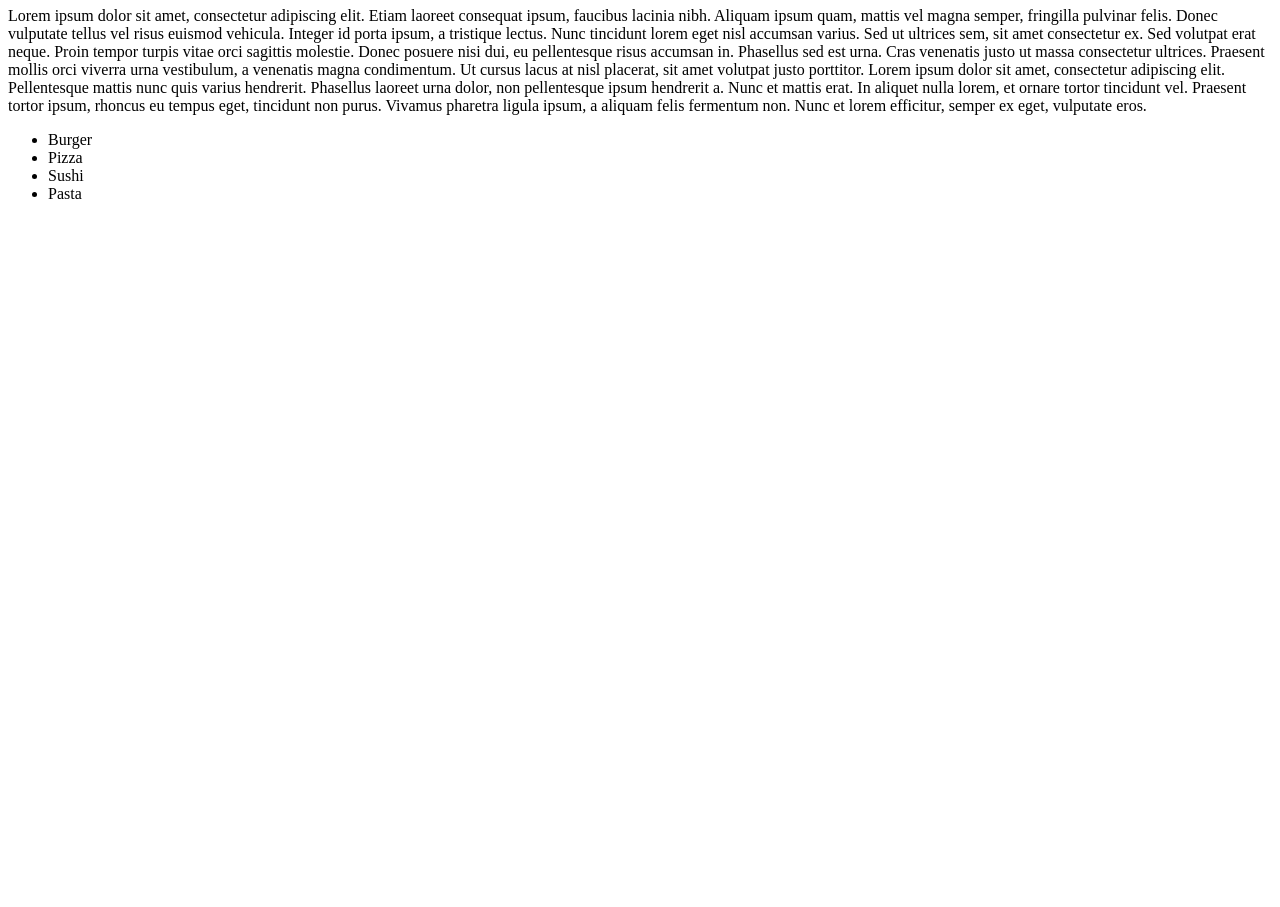
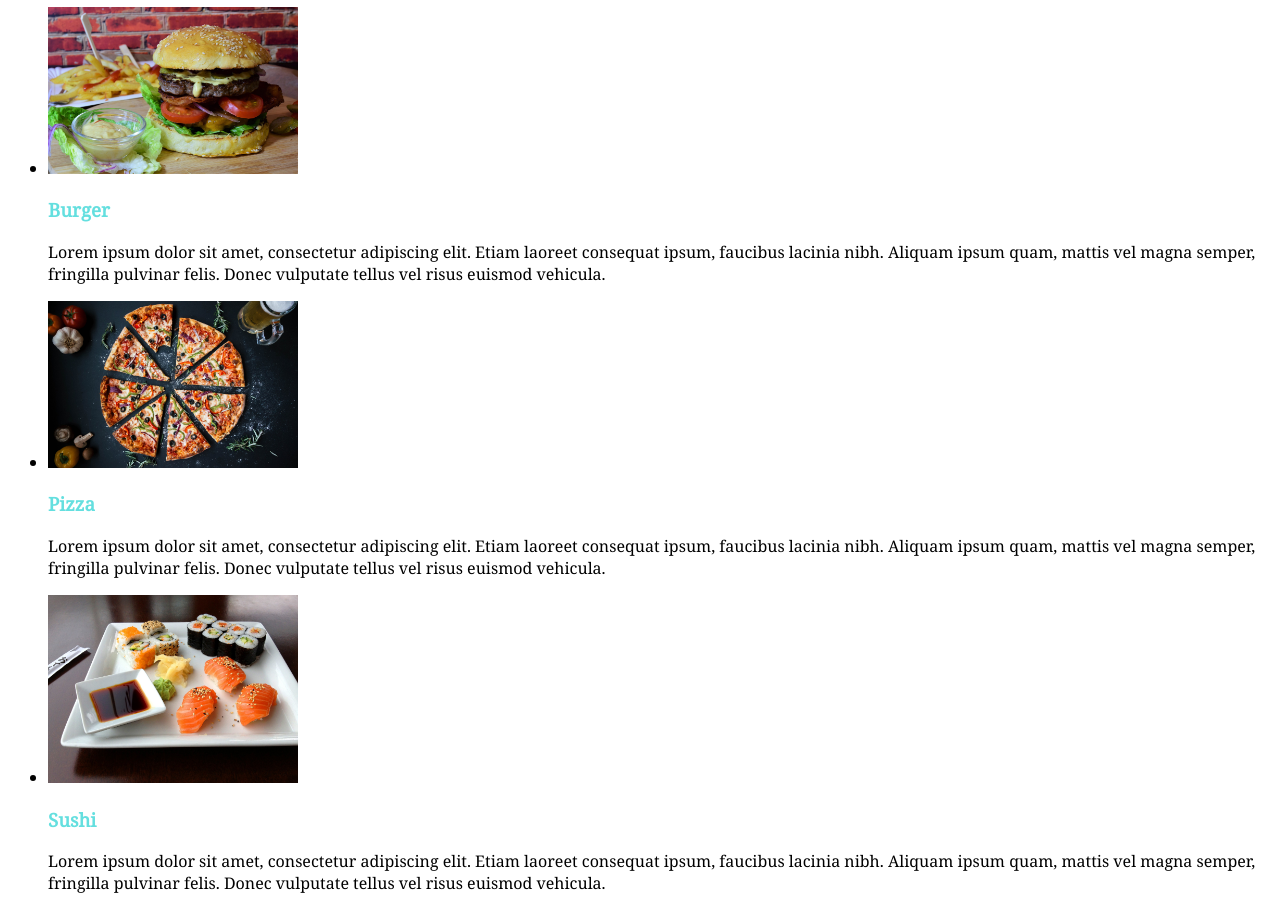
Before and after one commit to hudsonperls/Food_Blog, a plain HTML site: page Index.html in a window 1280 px wide. Shown: the part 73-980 px from the top of the page. Before the commit the page ends 800 px from the top, so only its background shows below. Drawn offline with Linux system fonts and the light colour scheme.

Commit message:
Transferring Files

```diff
--- a/Index.html
+++ b/Index.html
@@ -4,35 +4,32 @@
         <meta charset="UTF-8">
         <meta http-equiv="X-UA-Compatible" content="IE=edge">
         <meta name="viewport" content="width=device-width, initial-scale=1.0">
+        <link rel="stylesheet" href="style.css">
+        <link rel="preconnect" href="https://fonts.googleapis.com"><link rel="preconnect" href="https://fonts.gstatic.com" crossorigin><link href="https://fonts.googleapis.com/css2?family=Noto+Serif&display=swap" rel="stylesheet">
         <title>Food Blog</title>
     </head>
     <body>
         <h1>Food Blog</h1>
-        <p> Lorem ipsum dolor sit amet, consectetur adipiscing elit.
-        Etiam laoreet consequat ipsum, faucibus lacinia nibh.
-        Aliquam ipsum quam, mattis vel magna semper, fringilla pulvinar felis.
-        Donec vulputate tellus vel risus euismod vehicula.
-        Integer id porta ipsum, a tristique lectus.
-        Nunc tincidunt lorem eget nisl accumsan varius.
-        Sed ut ultrices sem, sit amet consectetur ex.
-        Sed volutpat erat neque.
-        Proin tempor turpis vitae orci sagittis molestie.
-        Donec posuere nisi dui, eu pellentesque risus accumsan in.
-        Phasellus sed est urna. Cras venenatis justo ut massa consectetur ultrices.
-        Praesent mollis orci viverra urna vestibulum, a venenatis magna condimentum.
-        Ut cursus lacus at nisl placerat, sit amet volutpat justo porttitor.
-        Lorem ipsum dolor sit amet, consectetur adipiscing elit.
-        Pellentesque mattis nunc quis varius hendrerit.
-        Phasellus laoreet urna dolor, non pellentesque ipsum hendrerit a. Nunc et mattis erat.
-        In aliquet nulla lorem, et ornare tortor tincidunt vel.
-        Praesent tortor ipsum, rhoncus eu tempus eget, tincidunt non purus.
-        Vivamus pharetra ligula ipsum, a aliquam felis fermentum non.
-        Nunc et lorem efficitur, semper ex eget, vulputate eros.</p>
+
         <ul>
-            <li>Burger</li>
-            <li>Pizza</li>
-            <li>Sushi</li>
-            <li>Pasta</li>
+            <li><img src="photos/burger.jpg" width = "250px"> <h3>Burger</h3> <p>Lorem ipsum dolor sit amet, consectetur adipiscing elit.
+                Etiam laoreet consequat ipsum, faucibus lacinia nibh.
+                Aliquam ipsum quam, mattis vel magna semper, fringilla pulvinar felis.
+                Donec vulputate tellus vel risus euismod vehicula.</p></li>
+            <li><img src="photos/pizza.jpg"  width = "250px"> <h3>Pizza</h3> <p>Lorem ipsum dolor sit amet, consectetur adipiscing elit.
+                Etiam laoreet consequat ipsum, faucibus lacinia nibh.
+                Aliquam ipsum quam, mattis vel magna semper, fringilla pulvinar felis.
+                Donec vulputate tellus vel risus euismod vehicula.</p></li>
+            <li><img src="photos/sushi.jpg"  width = "250px"> <h3>Sushi</h3> <p>Lorem ipsum dolor sit amet, consectetur adipiscing elit.
+                Etiam laoreet consequat ipsum, faucibus lacinia nibh.
+                Aliquam ipsum quam, mattis vel magna semper, fringilla pulvinar felis.
+                Donec vulputate tellus vel risus euismod vehicula.</p></li>
+            <li><img src="photos/pasta.jpg"  width = "250px"> <h3>Pasta</h3> <p>Lorem ipsum dolor sit amet, consectetur adipiscing elit.
+                Etiam laoreet consequat ipsum, faucibus lacinia nibh.
+                Aliquam ipsum quam, mattis vel magna semper, fringilla pulvinar felis.
+                Donec vulputate tellus vel risus euismod vehicula.</p></li>
         </ul>
+
+        <p> testing </p>
     </body>
 </html>
--- /dev/null
+++ b/style.css
@@ -0,0 +1,8 @@
+h1{color: indigo;
+}
+h3{
+color:#64DFDF;
+}
+li{
+font-family: 'Noto Serif', serif;
+}
```
Also changed, not shown: photos/burger.jpg (added), photos/pasta.jpg (added), photos/pizza.jpg (added), photos/sushi.jpg (added).
